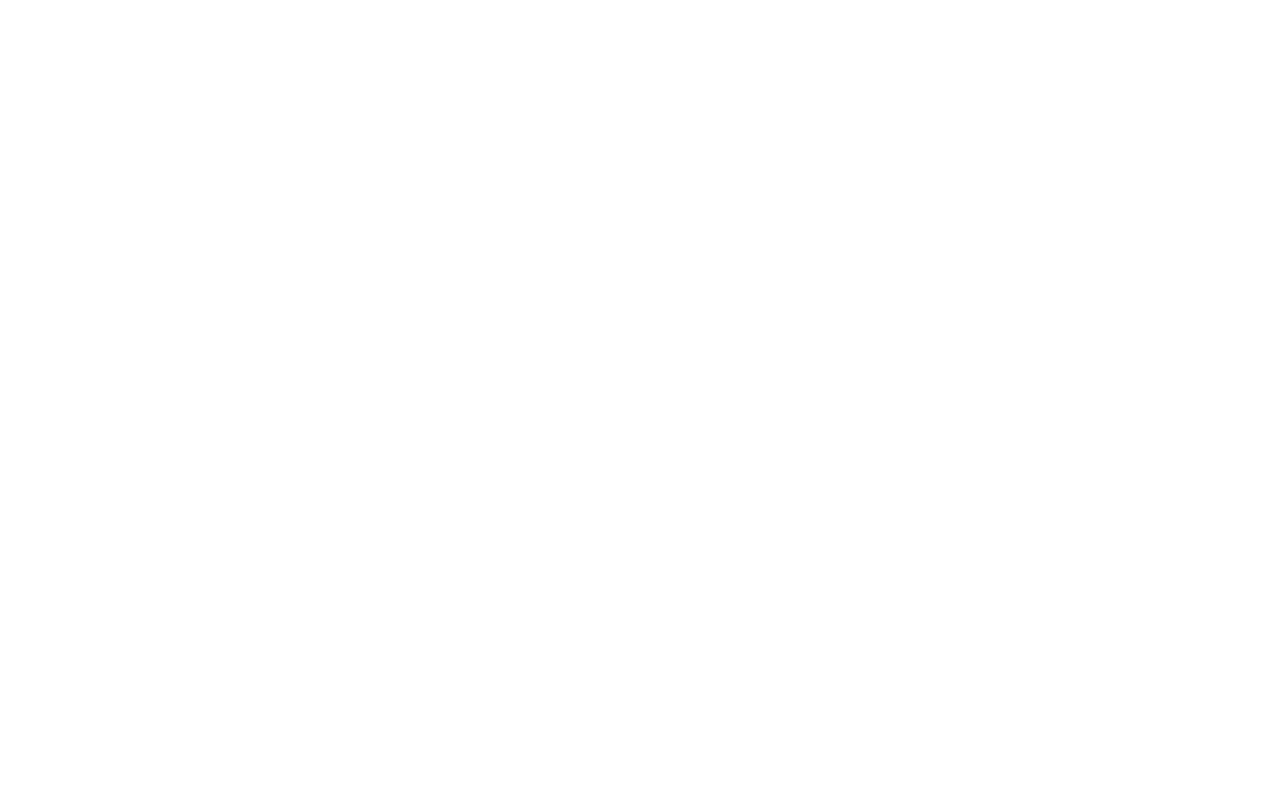
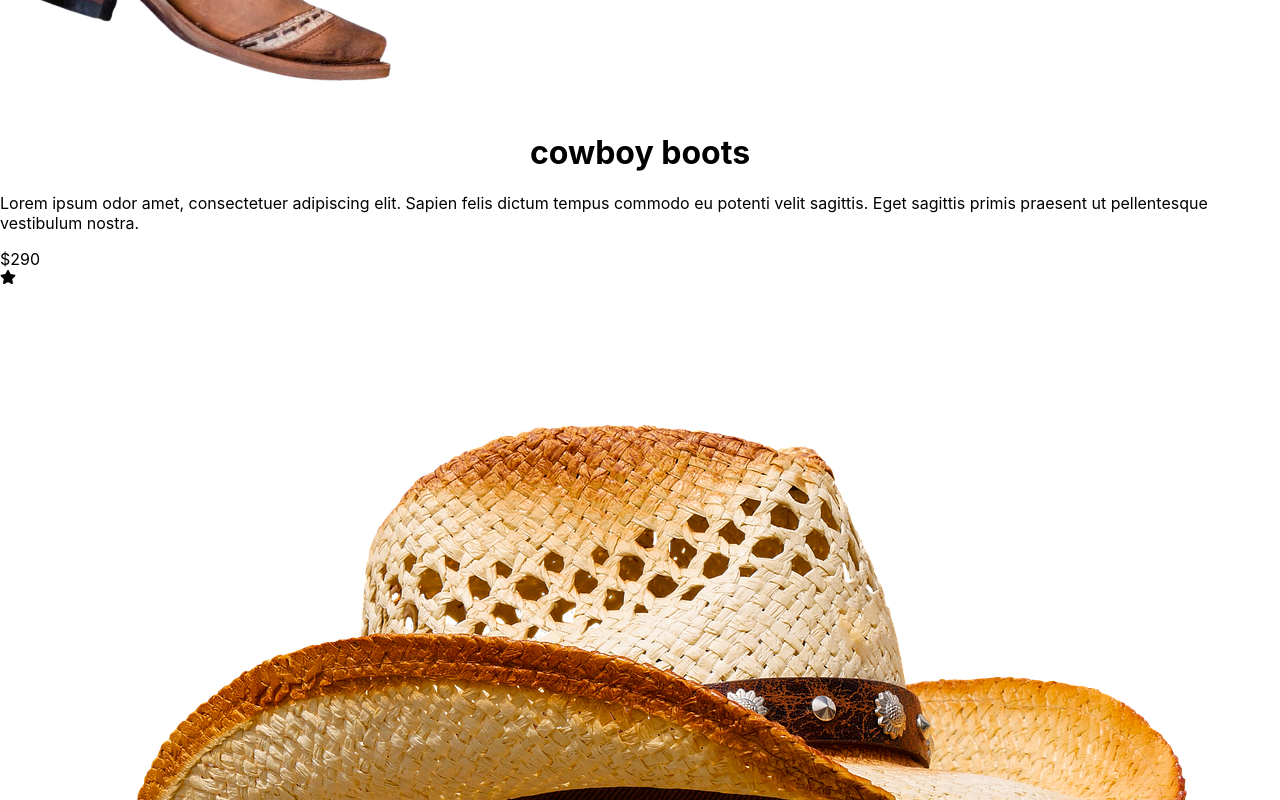
Before and after one commit to mickey55679/react-components-athletech, a React (Create React App) app: page / in a window 1280 px wide. Shown: the part 1840-2640 px from the top of the page. Before the commit the page ends 1341 px from the top, so only its background shows below. Built offline with nearby package versions, Linux system fonts and the light colour scheme; a web font is replaced by a local one.

Commit message:
added icons

```diff
--- a/src/Components/ProductCard/ProductCard.js
+++ b/src/Components/ProductCard/ProductCard.js
@@ -1,19 +1,29 @@
 import "./ProductCard.css";
 import Data from "./Data";
+import { FaStar } from "react-icons/fa";
 
 function ProductCard() {
   return (
   <div className="mainContainer">
     {
         Data.map(({id, image, title, description, price}) => {
-         <div key={id} className="box">
-            <div className="card">
-                <div className="image">
+            return (
+              <div key={id} className="box">
+                <div className="card">
+                  <div className="image">
                     <img src={image} alt="" />
-
+                  </div>
+                  <div className="desc">
+                    <h1>{title}</h1>
+                    <p>{description}</p>
+                    <span>${price}</span>
+                  </div>
+                  <div className="star">
+                    <FaStar className="icon"/>
+                  </div>
                 </div>
-            </div>
-         </div>
+              </div>
+            );
         })
     }
 
```
